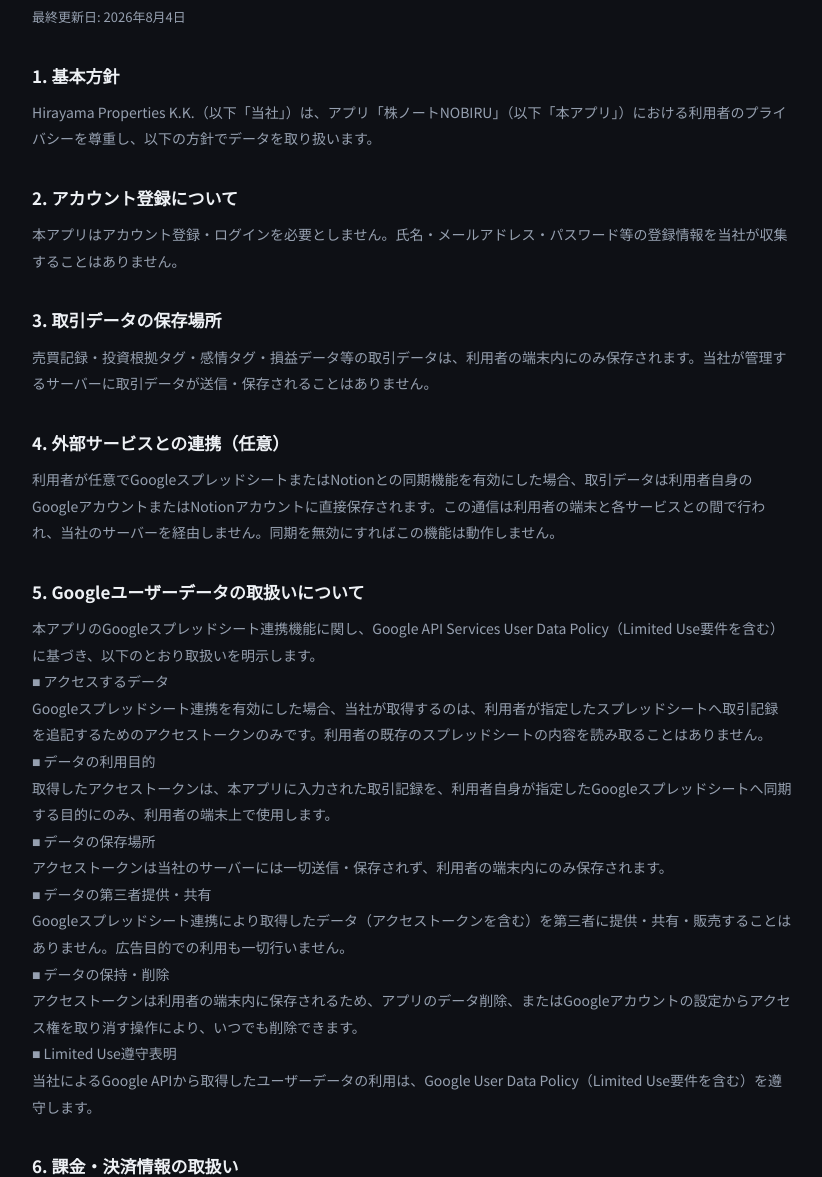
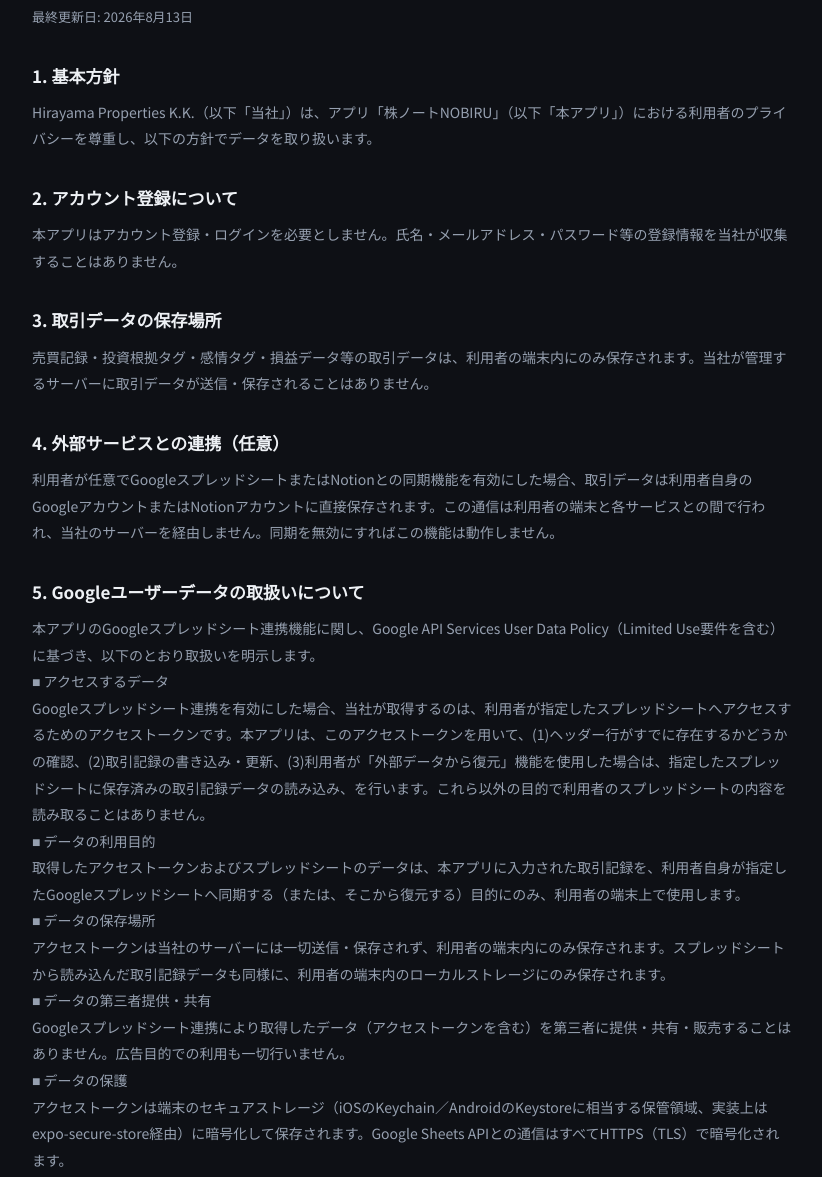
Before and after one commit to hirayama-properties/kabunote-nobiru, a plain HTML site: page privacy.html in a window 1280 px wide. Shown: the part 164-1341 px from the top of the page, without its empty margins (228-1050 px from the left). Drawn offline with Linux system fonts and the light colour scheme.

Commit message:
プライバシーポリシーのGoogleユーザーデータ開示を修正・拡充
- スプレッドシート読み取りに関する不正確な記述を修正（ヘッダー確認・復元機能での読み取りを明記）
- データの保護（暗号化保存・HTTPS通信）の項目を追加

Co-Authored-By: Claude Sonnet 5 <noreply@anthropic.com>

```diff
--- a/privacy.html
+++ b/privacy.html
@@ -45,7 +45,7 @@ footer{padding:24px 20px;background:var(--bg-light-alt);border-top:1px solid var
 
 <main>
   <h1>プライバシーポリシー</h1>
-  <p class="updated">最終更新日: 2026年8月4日</p>
+  <p class="updated">最終更新日: 2026年8月13日</p>
 
   <h2>1. 基本方針</h2>
   <p>Hirayama Properties K.K.（以下「当社」）は、アプリ「株ノートNOBIRU」（以下「本アプリ」）における利用者のプライバシーを尊重し、以下の方針でデータを取り扱います。</p>
@@ -61,10 +61,11 @@ footer{padding:24px 20px;background:var(--bg-light-alt);border-top:1px solid var
 
   <h2>5. Googleユーザーデータの取扱いについて</h2>
   <p>本アプリのGoogleスプレッドシート連携機能に関し、Google API Services User Data Policy（Limited Use要件を含む）に基づき、以下のとおり取扱いを明示します。</p>
-  <p>■ アクセスするデータ<br>Googleスプレッドシート連携を有効にした場合、当社が取得するのは、利用者が指定したスプレッドシートへ取引記録を追記するためのアクセストークンのみです。利用者の既存のスプレッドシートの内容を読み取ることはありません。</p>
-  <p>■ データの利用目的<br>取得したアクセストークンは、本アプリに入力された取引記録を、利用者自身が指定したGoogleスプレッドシートへ同期する目的にのみ、利用者の端末上で使用します。</p>
-  <p>■ データの保存場所<br>アクセストークンは当社のサーバーには一切送信・保存されず、利用者の端末内にのみ保存されます。</p>
+  <p>■ アクセスするデータ<br>Googleスプレッドシート連携を有効にした場合、当社が取得するのは、利用者が指定したスプレッドシートへアクセスするためのアクセストークンです。本アプリは、このアクセストークンを用いて、(1)ヘッダー行がすでに存在するかどうかの確認、(2)取引記録の書き込み・更新、(3)利用者が「外部データから復元」機能を使用した場合は、指定したスプレッドシートに保存済みの取引記録データの読み込み、を行います。これら以外の目的で利用者のスプレッドシートの内容を読み取ることはありません。</p>
+  <p>■ データの利用目的<br>取得したアクセストークンおよびスプレッドシートのデータは、本アプリに入力された取引記録を、利用者自身が指定したGoogleスプレッドシートへ同期する（または、そこから復元する）目的にのみ、利用者の端末上で使用します。</p>
+  <p>■ データの保存場所<br>アクセストークンは当社のサーバーには一切送信・保存されず、利用者の端末内にのみ保存されます。スプレッドシートから読み込んだ取引記録データも同様に、利用者の端末内のローカルストレージにのみ保存されます。</p>
   <p>■ データの第三者提供・共有<br>Googleスプレッドシート連携により取得したデータ（アクセストークンを含む）を第三者に提供・共有・販売することはありません。広告目的での利用も一切行いません。</p>
+  <p>■ データの保護<br>アクセストークンは端末のセキュアストレージ（iOSのKeychain／AndroidのKeystoreに相当する保管領域、実装上はexpo-secure-store経由）に暗号化して保存されます。Google Sheets APIとの通信はすべてHTTPS（TLS）で暗号化されます。</p>
   <p>■ データの保持・削除<br>アクセストークンは利用者の端末内に保存されるため、アプリのデータ削除、またはGoogleアカウントの設定からアクセス権を取り消す操作により、いつでも削除できます。</p>
   <p>■ Limited Use遵守表明<br>当社によるGoogle APIから取得したユーザーデータの利用は、Google User Data Policy（Limited Use要件を含む）を遵守します。</p>
 
```
